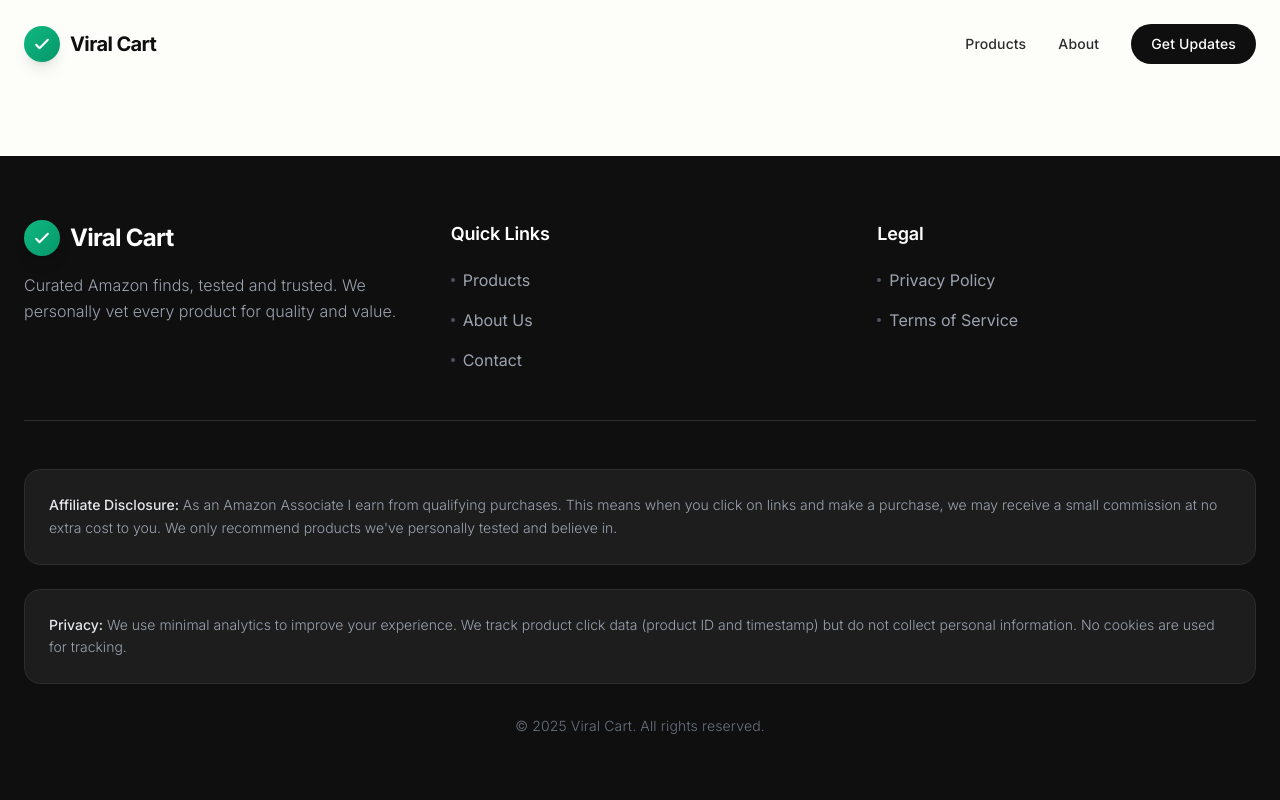
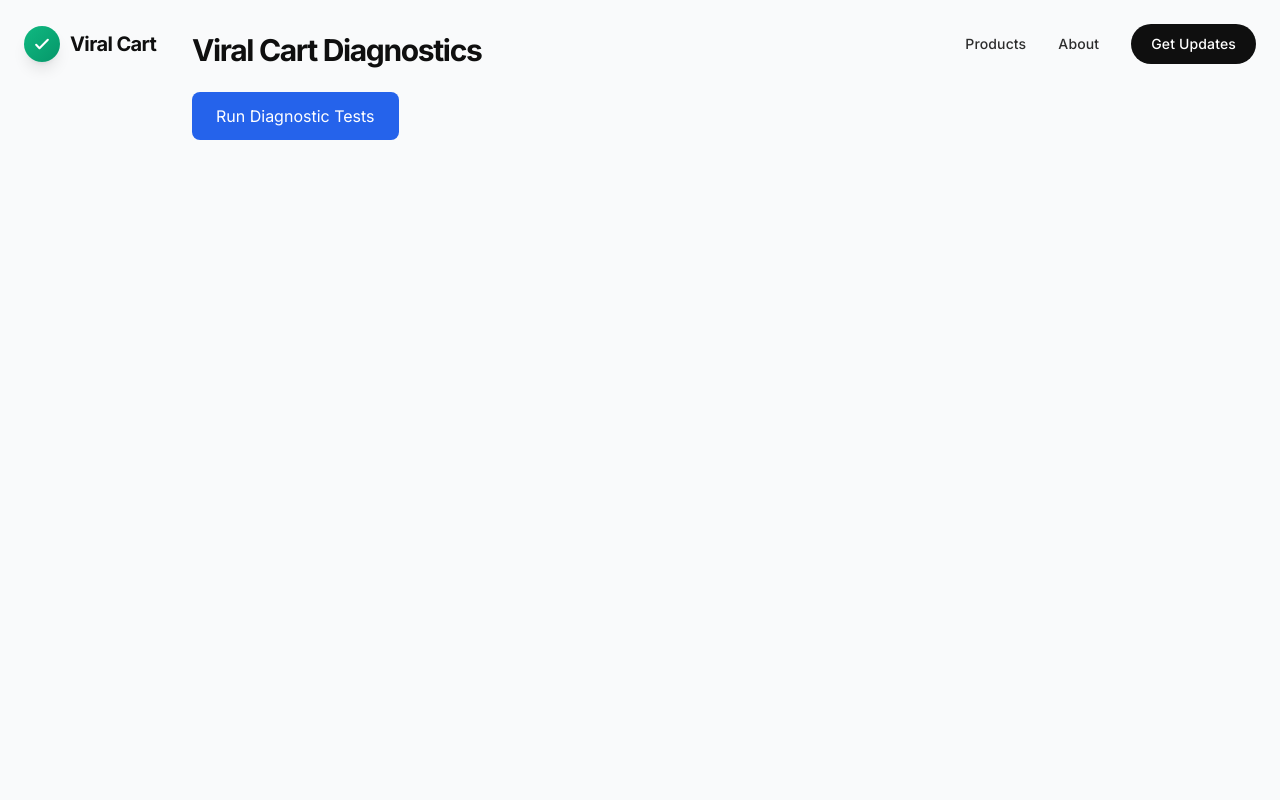
Before and after one commit to bornBrian/ViralCart, a React (Vite) app: page /test in a window 1280 px wide. Shown: the top 800 px of the page. Built offline with nearby package versions, Linux system fonts and the light colour scheme; no server answers.

Commit message:
Add diagnostic test page

```diff
--- a/src/App.tsx
+++ b/src/App.tsx
@@ -1,8 +1,9 @@
-import { Routes, Route } from 'react-router-dom'
-import HomePage from './pages/HomePage'
-import AdminPage from './pages/AdminPage'
-import Navigation from './components/Navigation'
-import Footer from './components/Footer'
+import { Routes, Route } from "react-router-dom";
+import HomePage from "./pages/HomePage";
+import AdminPage from "./pages/AdminPage";
+import TestPage from "./pages/TestPage";
+import Navigation from "./components/Navigation";
+import Footer from "./components/Footer";
 
 function App() {
   return (
@@ -12,11 +13,12 @@ function App() {
         <Routes>
           <Route path="/" element={<HomePage />} />
           <Route path="/admin" element={<AdminPage />} />
+          <Route path="/test" element={<TestPage />} />
         </Routes>
       </main>
       <Footer />
     </div>
-  )
+  );
 }
 
-export default App
+export default App;
--- /dev/null
+++ b/src/pages/TestPage.tsx
@@ -0,0 +1,237 @@
+import { useState } from "react";
+import { supabase } from "@/lib/supabase";
+
+export default function TestPage() {
+  const [results, setResults] = useState<any>(null);
+  const [loading, setLoading] = useState(false);
+
+  const runTests = async () => {
+    setLoading(true);
+    const testResults: any = {};
+
+    // Test 1: Environment Variables
+    testResults.envVars = {
+      SUPABASE_URL: import.meta.env.VITE_SUPABASE_URL || "MISSING",
+      SUPABASE_KEY: import.meta.env.VITE_SUPABASE_ANON_KEY
+        ? "EXISTS (length: " +
+          import.meta.env.VITE_SUPABASE_ANON_KEY.length +
+          ")"
+        : "MISSING",
+      ADMIN_TOKEN: import.meta.env.VITE_ADMIN_TOKEN || "MISSING",
+    };
+
+    // Test 2: Supabase Connection
+    try {
+      const { data, error } = await supabase
+        .from("products")
+        .select("count", { count: "exact", head: true });
+      testResults.connection = {
+        status: error ? "FAILED" : "SUCCESS",
+        error: error?.message || null,
+        count: data,
+      };
+    } catch (err: any) {
+      testResults.connection = {
+        status: "ERROR",
+        error: err.message,
+      };
+    }
+
+    // Test 3: Read Products
+    try {
+      const { data, error } = await supabase
+        .from("products")
+        .select("*")
+        .limit(1);
+      testResults.readProducts = {
+        status: error ? "FAILED" : "SUCCESS",
+        error: error?.message || null,
+        data: data,
+      };
+    } catch (err: any) {
+      testResults.readProducts = {
+        status: "ERROR",
+        error: err.message,
+      };
+    }
+
+    // Test 4: Try Insert (will fail due to missing fields, but shows permission error)
+    try {
+      const { data, error } = await supabase
+        .from("products")
+        .insert({
+          title: "Test Product",
+          slug: "test-product-" + Date.now(),
+          affiliate_url: "https://amazon.com/test",
+        })
+        .select();
+
+      testResults.insertProduct = {
+        status: error ? "FAILED" : "SUCCESS",
+        error: error?.message || null,
+        details: error?.details || null,
+        hint: error?.hint || null,
+        data: data,
+      };
+    } catch (err: any) {
+      testResults.insertProduct = {
+        status: "ERROR",
+        error: err.message,
+      };
+    }
+
+    setResults(testResults);
+    setLoading(false);
+  };
+
+  return (
+    <div className="min-h-screen bg-gray-50 p-8">
+      <div className="max-w-4xl mx-auto">
+        <h1 className="text-3xl font-bold mb-6">Viral Cart Diagnostics</h1>
+
+        <button
+          onClick={runTests}
+          disabled={loading}
+          className="bg-blue-600 text-white px-6 py-3 rounded-lg hover:bg-blue-700 disabled:bg-gray-400 mb-8"
+        >
+          {loading ? "Running Tests..." : "Run Diagnostic Tests"}
+        </button>
+
+        {results && (
+          <div className="space-y-6">
+            {/* Environment Variables */}
+            <div className="bg-white p-6 rounded-lg shadow">
+              <h2 className="text-xl font-bold mb-4">
+                1. Environment Variables
+              </h2>
+              <pre className="bg-gray-100 p-4 rounded overflow-x-auto">
+                {JSON.stringify(results.envVars, null, 2)}
+              </pre>
+            </div>
+
+            {/* Connection Test */}
+            <div className="bg-white p-6 rounded-lg shadow">
+              <h2 className="text-xl font-bold mb-4">2. Supabase Connection</h2>
+              <div
+                className={`p-4 rounded ${
+                  results.connection.status === "SUCCESS"
+                    ? "bg-green-100"
+                    : "bg-red-100"
+                }`}
+              >
+                <p className="font-bold">Status: {results.connection.status}</p>
+                {results.connection.error && (
+                  <p className="text-red-600 mt-2">
+                    Error: {results.connection.error}
+                  </p>
+                )}
+              </div>
+            </div>
+
+            {/* Read Test */}
+            <div className="bg-white p-6 rounded-lg shadow">
+              <h2 className="text-xl font-bold mb-4">3. Read Products Test</h2>
+              <div
+                className={`p-4 rounded ${
+                  results.readProducts.status === "SUCCESS"
+                    ? "bg-green-100"
+                    : "bg-red-100"
+                }`}
+              >
+                <p className="font-bold">
+                  Status: {results.readProducts.status}
+                </p>
+                {results.readProducts.error && (
+                  <p className="text-red-600 mt-2">
+                    Error: {results.readProducts.error}
+                  </p>
+                )}
+                {results.readProducts.data && (
+                  <pre className="bg-gray-100 p-2 rounded mt-2 text-sm overflow-x-auto">
+                    {JSON.stringify(results.readProducts.data, null, 2)}
+                  </pre>
+                )}
+              </div>
+            </div>
+
+            {/* Insert Test */}
+            <div className="bg-white p-6 rounded-lg shadow">
+              <h2 className="text-xl font-bold mb-4">4. Insert Product Test</h2>
+              <div
+                className={`p-4 rounded ${
+                  results.insertProduct.status === "SUCCESS"
+                    ? "bg-green-100"
+                    : "bg-red-100"
+                }`}
+              >
+                <p className="font-bold">
+                  Status: {results.insertProduct.status}
+                </p>
+                {results.insertProduct.error && (
+                  <div className="mt-2">
+                    <p className="text-red-600 font-bold">
+                      Error: {results.insertProduct.error}
+                    </p>
+                    {results.insertProduct.details && (
+                      <p className="text-red-600 text-sm mt-1">
+                        Details: {results.insertProduct.details}
+                      </p>
+                    )}
+                    {results.insertProduct.hint && (
+                      <p className="text-orange-600 text-sm mt-1">
+                        Hint: {results.insertProduct.hint}
+                      </p>
+                    )}
+                  </div>
+                )}
+              </div>
+            </div>
+
+            {/* Summary */}
+            <div className="bg-blue-50 p-6 rounded-lg border-2 border-blue-200">
+              <h2 className="text-xl font-bold mb-4">Summary & Next Steps</h2>
+              <div className="space-y-2">
+                {results.connection.status !== "SUCCESS" && (
+                  <p className="text-red-600">
+                    ❌ Database connection failed. Check environment variables.
+                  </p>
+                )}
+                {results.readProducts.status !== "SUCCESS" && (
+                  <p className="text-red-600">
+                    ❌ Cannot read products. Check RLS policies.
+                  </p>
+                )}
+                {results.insertProduct.error?.includes("permission denied") && (
+                  <p className="text-red-600">
+                    ❌ Cannot insert products. RLS policy blocking. Run the
+                    policy fix SQL.
+                  </p>
+                )}
+                {results.insertProduct.error?.includes(
+                  "new row violates row-level security"
+                ) && (
+                  <p className="text-red-600">
+                    ❌ RLS policy is blocking inserts. Run this SQL in Supabase:
+                    <pre className="bg-white p-2 rounded mt-2 text-xs">
+                      DROP POLICY IF EXISTS "Authenticated users can manage
+                      products" ON products; CREATE POLICY "Allow anon to manage
+                      products" ON products FOR ALL USING (true) WITH CHECK
+                      (true);
+                    </pre>
+                  </p>
+                )}
+                {results.connection.status === "SUCCESS" &&
+                  results.readProducts.status === "SUCCESS" &&
+                  results.insertProduct.status === "SUCCESS" && (
+                    <p className="text-green-600">
+                      ✅ All tests passed! Your setup is working correctly.
+                    </p>
+                  )}
+              </div>
+            </div>
+          </div>
+        )}
+      </div>
+    </div>
+  );
+}
```
